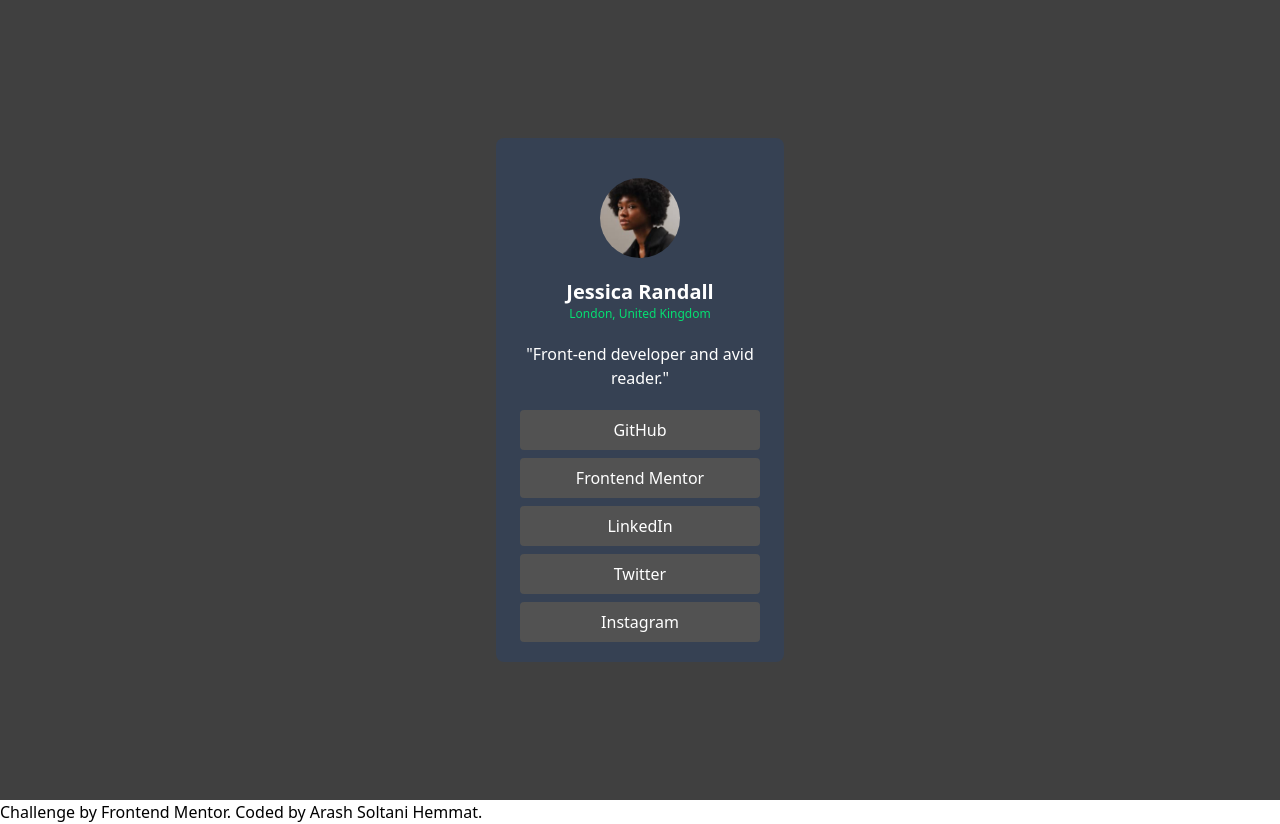
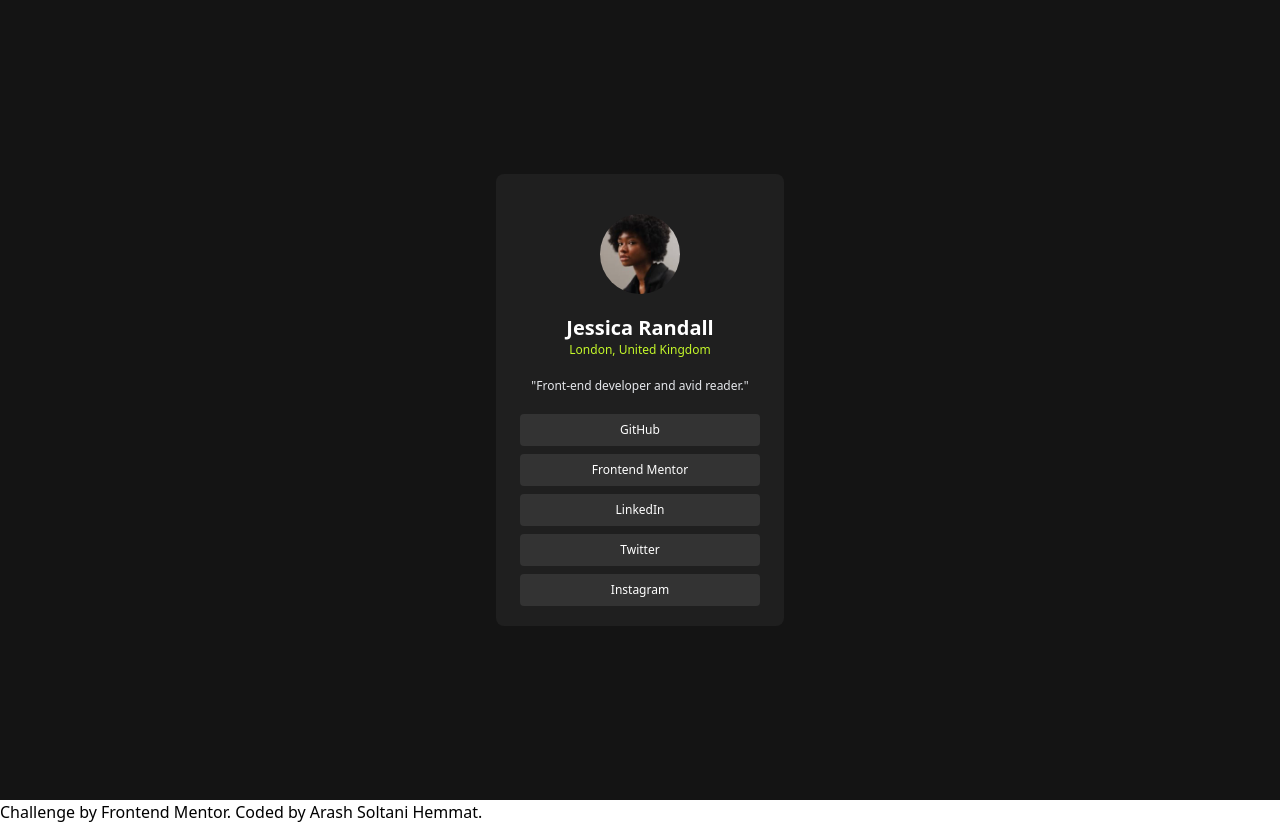
Before and after one commit to ArashSoltaniHemmat/SocialLinksProfile, a plain HTML site: page index.html in a window 1280 px wide. Drawn offline with nearby package versions, Linux system fonts and the light colour scheme.

Commit message:
Update index.html

```diff
--- a/index.html
+++ b/index.html
@@ -12,18 +12,18 @@
 
 </head>
 <body>
-  <div class="bg-neutral-700 h-screen flex items-center justify-center p-5 ">
-    <div class="bg-gray-700 rounded-lg flex  flex-col items-center justify-center w-72 h-auto p-5">
+  <div class="bg-[#141414] h-screen flex items-center justify-center p-5 ">
+    <div class="bg-[#1f1f1f] rounded-lg flex  flex-col items-center justify-center w-72 h-auto p-5">
       <img src="./avatar-jessica.jpeg" class="rounded-full w-20 mt-5 "/>
       <h2 class="text-center text-white mt-5 text-xl font-bold">Jessica Randall</h2>
-      <h2 class="text-center text-green-400 text-xs">London, United Kingdom</h2>
-      <h3 class="text-center text-white mt-5">"Front-end developer and avid reader."</h3>
+      <h2 class="text-center text-[#c4f82a] text-xs">London, United Kingdom</h2>
+      <h3 class="text-center text-gray-200 mt-5 text-xs">"Front-end developer and avid reader."</h3>
       <div class="flex flex-col items-center justify-center mt-5 gap-2">
-        <a href="#" class="text-white bg-neutral-600 rounded w-60 text-center py-2">GitHub</a>
-        <a href="#" class="text-white bg-neutral-600 rounded w-60 text-center py-2">Frontend Mentor</a>
-        <a href="#" class="text-white bg-neutral-600 rounded w-60 text-center py-2">LinkedIn</a>
-        <a href="#" class="text-white bg-neutral-600 rounded w-60 text-center py-2">Twitter</a>
-        <a href="#" class="text-white bg-neutral-600 rounded w-60 text-center py-2">Instagram</a>
+        <a href="#" class="text-white bg-[#333333] rounded w-60 text-center py-2 text-xs">GitHub</a>
+        <a href="#" class="text-white bg-[#333333] rounded w-60 text-center py-2 text-xs">Frontend Mentor</a>
+        <a href="#" class="text-white bg-[#333333] rounded w-60 text-center py-2 text-xs">LinkedIn</a>
+        <a href="#" class="text-white bg-[#333333] rounded w-60 text-center py-2 text-xs">Twitter</a>
+        <a href="#" class="text-white bg-[#333333] rounded w-60 text-center py-2 text-xs">Instagram</a>
       </div>
 
     </div>
```
